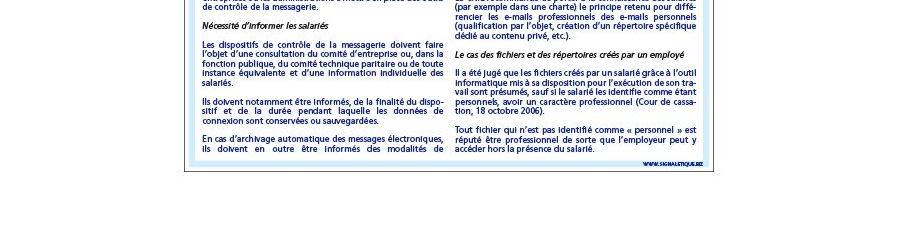
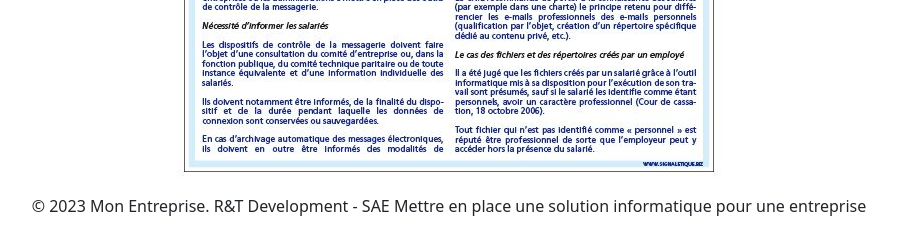
Before and after one commit to Quentin-butrt/Django, a Django app: template templates/index.html in a window 1280 px wide. Shown: the part 853-1087 px from the top of the page, without its empty margins (191-1088 px from the left). Before the commit the page ends 1029 px from the top, so only its background shows below. Run offline with Django 3.2, Linux system fonts and the light colour scheme; the template is opened without the code that fills it, so the values that code supplies are empty.

Commit message:
Add files via upload

```diff
--- a/templates/computerApp/personne_list.html
+++ b/templates/computerApp/personne_list.html
@@ -4,8 +4,8 @@
     <h1>Liste des personnes</h1>
     <a style="display: inline;" href="{%url 'add-personne' %}" type="button" class="btn btn-primary">Ajouter une personne</a>
     <a style="display: inline;" href="{%url 'delete-personne' %}" type="button" class="btn btn-danger">Supprimer une personne</a>
-
-    <p style="display: inline;">Nombre de personnes : {{ personnes.count }}</p>
+    </br>
+    <p>Nombre de personnes : {{ personnes.count }}</p>
 
     {% if personnes %}
     <ul>
--- a/templates/index.html
+++ b/templates/index.html
@@ -77,5 +77,13 @@
         {% load static %}
         <img id="Charte" src=" {% static 'computerApp/images/Charteinternet.jpg' %}"  alt="images">
         {% endblock %}
+
+        <footer class="footer">
+          <div class="container">
+              <p>&copy; 2023 Mon Entreprise. R&T Development  -  SAE Mettre en place une solution informatique pour une entreprise</p>
+          </div>
+      </footer>
+
+
     </body>
 </html>
```
Also changed, not shown: templates/computerApp/infrastructure.html (added).
